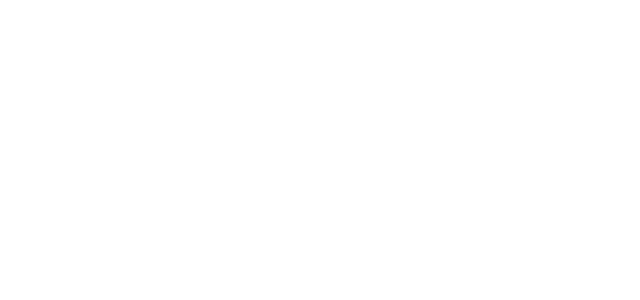
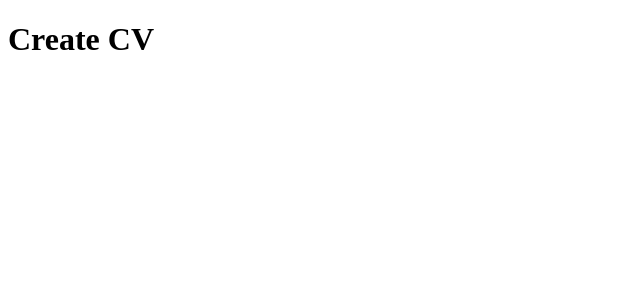
Before and after one commit to kuromika/cv-application, a React (Create React App) app: page / in a window 1280 px wide. Shown: the top 300 px of the page, without its empty margins (0-640 px from the left). Built offline with nearby package versions, Linux system fonts and the light colour scheme.

Commit message:
Add app header

```diff
--- a/src/App.js
+++ b/src/App.js
@@ -6,7 +6,7 @@ class App extends Component{
   render() {
     return (
       <div>
-
+        <h1>Create CV</h1>
       </div>
     )
   }
```
